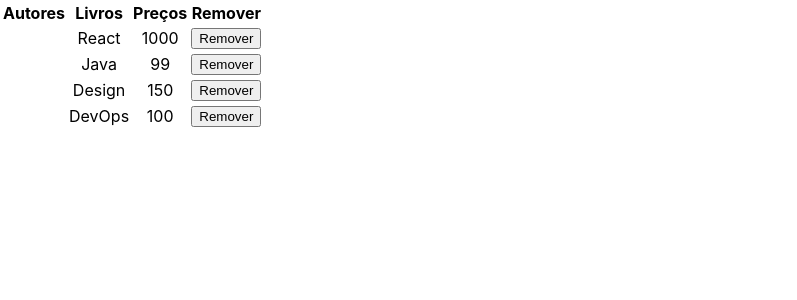
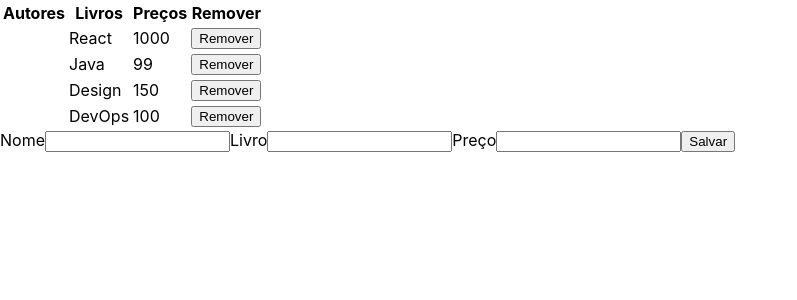
Before and after one commit to Aqandrade/react, a React (Create React App) app in the folder curso_react/: page / in a window 1280 px wide. Shown: the top 300 px of the page, without its empty margins (0-797 px from the left). Built offline with nearby package versions, Linux system fonts and the light colour scheme.

Commit message:
Utilizando formulário e o state.

```diff
--- a/curso_react/src/App.js
+++ b/curso_react/src/App.js
@@ -1,7 +1,9 @@
-import React, { Component } from 'react';
+import React, { Component, Fragment } from 'react';
 import './App.css';
 
 import Tabela from './Tabela';
+
+import Formulario from './Formulario';
 
 class App extends Component{
 
@@ -42,9 +44,12 @@ class App extends Component{
 
   render(){
     return (
-      <div className="App">
-          <Tabela autores={ this.state.autores } removeAutor = { this.removeAutor } />
-      </div>
+      <Fragment>
+        <Tabela autores={ this.state.autores } removeAutor = { this.removeAutor } />
+
+        <Formulario />
+      </ Fragment>
+
     );
   }
 
--- /dev/null
+++ b/curso_react/src/Formulario.js
@@ -0,0 +1,63 @@
+import React, { Component } from 'react';
+
+class Formulario extends Component {
+
+    constructor(props){
+        super(props);
+
+        this.stateInicial = {
+            nome:'',
+            livro:'',
+            preco:'',
+        };
+
+        this.state = this.stateInicial;
+    }
+
+    escutadorDeInput = event => {
+        const { name, value } = event.target;
+
+        this.setState({
+            [name]:value
+        });
+    };
+
+    render(){
+        return(
+            <form>
+                <label htmlFor="nome">Nome</label>
+                <input
+                    id="nome"
+                    type="text"
+                    name="nome"
+                    value={this.state.nome}
+                    onChange={this.escutadorDeInput}
+                    />
+
+                <label htmlFor="livro">Livro</label>
+                <input
+                    id="livro"
+                    type="text"
+                    name="livro"
+                    value={this.state.livro}
+                    onChange={this.escutadorDeInput}
+                    />
+
+
+                <label htmlFor="preco">Preço</label>
+                <input
+                    id="preco"
+                    type="text"
+                    name="preco"
+                    value={this.state.preco}
+                    onChange={this.escutadorDeInput}
+                    />
+
+                <button type="button">Salvar
+                </button>
+            </form>
+        );
+    }
+}
+
+export default Formulario;
```
